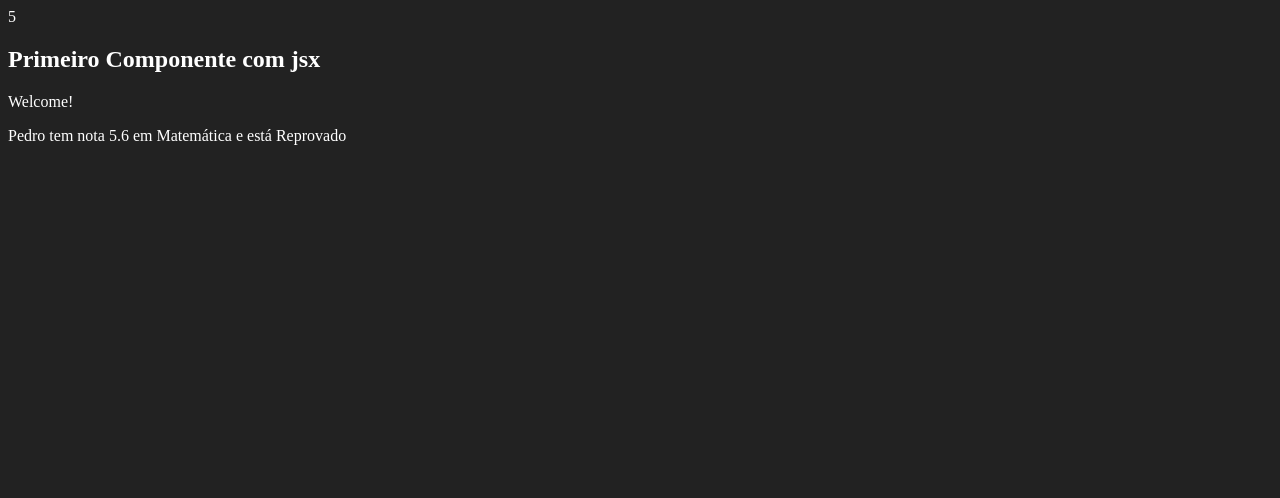
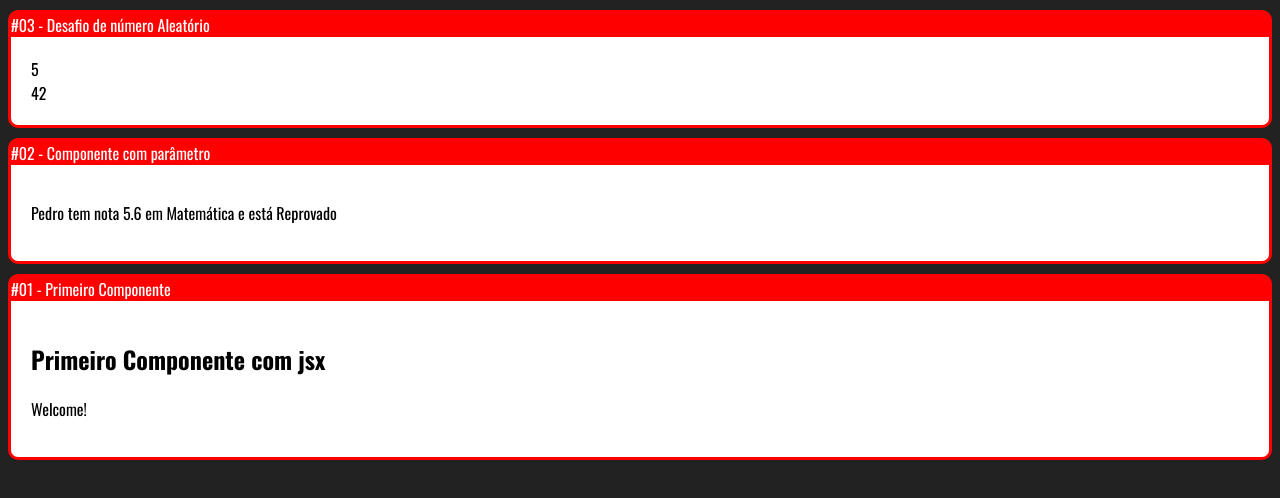
Before and after one commit to marquesdanilocarlos/fundamentos-react-cod3r, a React (Create React App) app: page / in a window 1280 px wide. Shown: the top 498 px of the page. Built offline with nearby package versions, Linux system fonts and the light colour scheme.

Commit message:
Acesso aos componentes filhos

```diff
--- a/public/index.html
+++ b/public/index.html
@@ -4,6 +4,12 @@
         <meta charset="utf-8" />
 
         <meta name="viewport" content="width=device-width, initial-scale=1" />
+        <link rel="preconnect" href="https://fonts.googleapis.com" />
+        <link rel="preconnect" href="https://fonts.gstatic.com" crossorigin />
+        <link
+            href="https://fonts.googleapis.com/css2?family=Oswald:wght@200;300;400;500;600;700&family=Poppins:wght@400;600&display=swap"
+            rel="stylesheet"
+        />
 
         <meta
             name="description"
--- a/src/App.jsx
+++ b/src/App.jsx
@@ -1,14 +1,28 @@
 import MeuComponente from "./components/basicos/Primeiro";
 import { ComProp } from "./components/basicos/ComProp";
 import { Aleatorio } from "./components/basicos/Aleatorio";
+import { Card } from "./components/Layout/Card";
 
 export default function App() {
     return (
         //<div className="App">
         <>
-            <Aleatorio min={1} max={100} />
-            <MeuComponente></MeuComponente>
-            <ComProp aluno="Pedro" materia="Matemática" nota={5.6}></ComProp>
+            <Card titulo="#03 - Desafio de número Aleatório">
+                <Aleatorio min={1} max={100} />
+                <Aleatorio min={1} max={100} />
+            </Card>
+
+            <Card titulo="#02 - Componente com parâmetro">
+                <ComProp
+                    aluno="Pedro"
+                    materia="Matemática"
+                    nota={5.6}
+                ></ComProp>
+            </Card>
+
+            <Card titulo="#01 - Primeiro Componente">
+                <MeuComponente></MeuComponente>
+            </Card>
         </>
         //</div>
     );
--- a/src/components/Layout/Card.jsx
+++ b/src/components/Layout/Card.jsx
@@ -0,0 +1,10 @@
+import "../../styles/Card.css";
+
+export function Card(props) {
+    return (
+        <div className="card">
+            <div className="title">{props.titulo}</div>
+            <div className="content">{props.children}</div>
+        </div>
+    );
+}
--- a/src/index.css
+++ b/src/index.css
@@ -1,4 +1,5 @@
 body {
     background: #222;
     color: #fff;
+    font-family: "Oswald", sans-serif;
 }
--- /dev/null
+++ b/src/styles/Card.css
@@ -0,0 +1,19 @@
+.card {
+    background: red;
+    border-radius: 10px;
+    border: 3px solid red;
+    margin: 10px 0;
+    overflow: hidden;
+}
+
+.card.title {
+    padding: 5px 0;
+    display: flex;
+    justify-content: center;
+}
+
+.card .content {
+    background: #fff;
+    color: #000;
+    padding: 20px;
+}
```
